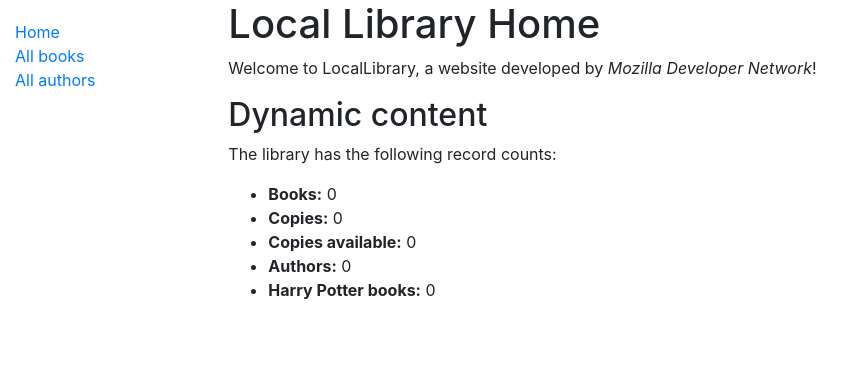
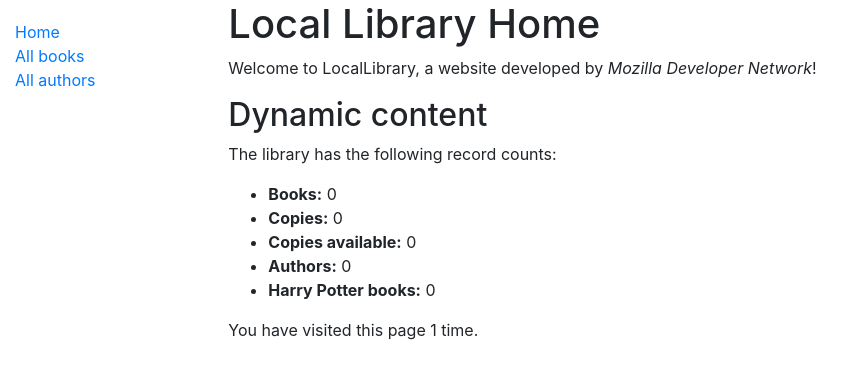
Before and after one commit to mokhtarHamdoune/locallibrary_django, a Django app: page /catalog/ in a window 1280 px wide. Shown: the top 379 px of the page, without its empty margins (0-864 px from the left). Run offline with Django 3.2, Linux system fonts and the light colour scheme; data that the repository does not hold is empty.

Commit message:
simple use of sessions

```diff
--- a/catalog/templates/index.html
+++ b/catalog/templates/index.html
@@ -15,4 +15,6 @@
         <li><strong>Authors:</strong> {{ num_authors }}</li>
         <li><strong>Harry Potter books:</strong> {{ hp_books }}</li>
     </ul>
+    <p>You have visited this page {{ num_visits }} time{{ num_visits|pluralize }}.</p>
+
 {% endblock %}
--- a/catalog/views/index.py
+++ b/catalog/views/index.py
@@ -14,6 +14,17 @@ def index(request):
     num_authors = Author.objects.count()
 
     hp_books = Book.objects.filter(title__icontains='harry').count()
+    # get the value of the 'num_visits' session key if does not exsit set it to 1
+    num_visits = request.session.get('num_visits',1)
+    # increment the session key
+    request.session['num_visits'] = num_visits + 1
+
+    #if the key session is an object like a case then
+    # django with not recognize the changes if you made a change
+    # so you have to explicitly mark the session as having been modified.
+    # Set session as modified to force data updates/cookie to be saved.
+
+    # request.session.modified = True
 
     #context to send to the tamplate
     context = {
@@ -21,7 +32,8 @@ def index(request):
         'num_instances': num_instances,
         'num_instances_available': num_instances_available,
         'num_authors': num_authors,
-        'hp_books': hp_books
+        'hp_books': hp_books,
+        'num_visits':num_visits
     }
 
     return render(request, 'index.html', context=context)
```
